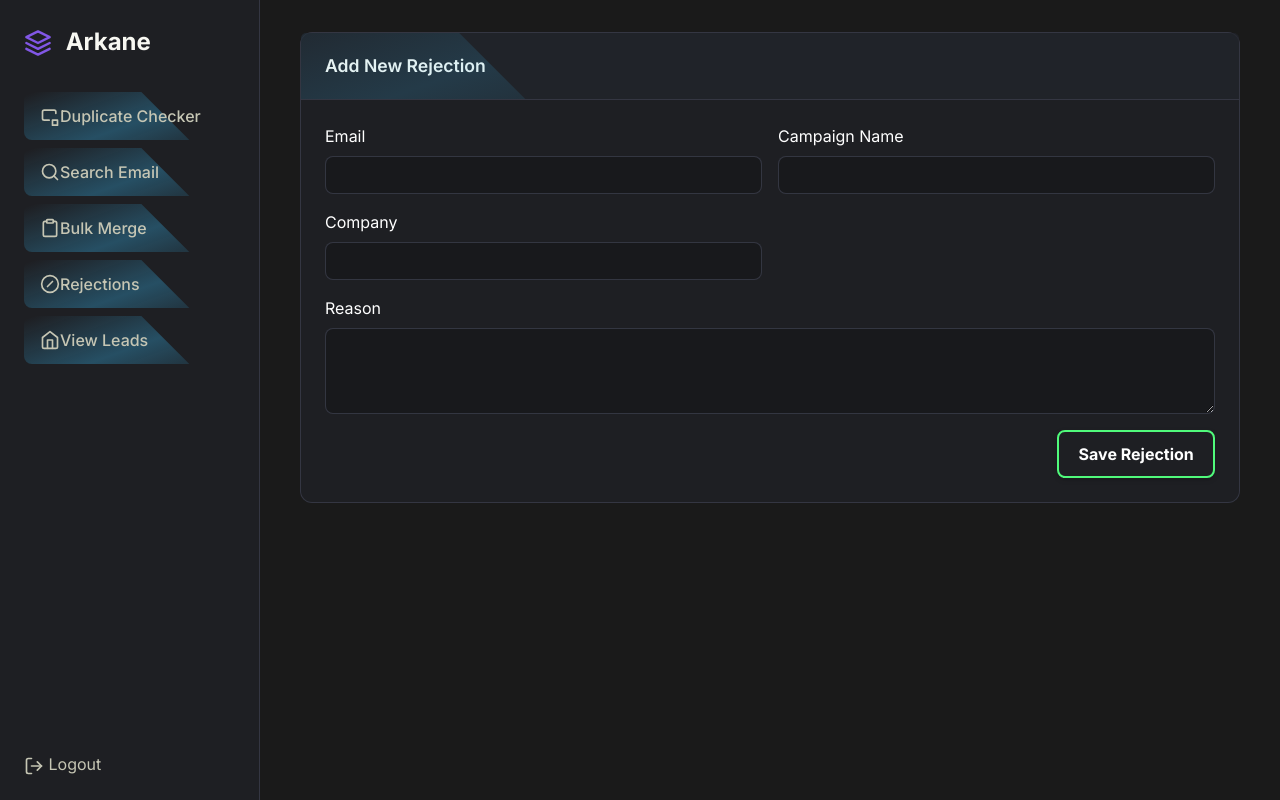
After one commit to Techmee-Digital/arkane, a Flask app: template templates/rejections.html in a window 1280 px wide. The commit adds this page. Run offline with Flask 3, Linux system fonts and the light colour scheme; the template is opened without the code that fills it, so the values that code supplies are empty; parts of the project's set-up code (start-up, migrations or seed data) failed here and were passed over.

Commit message:
added rejections

```diff
--- a/app.py
+++ b/app.py
@@ -39,11 +39,14 @@ def ensure_min_schema_and_seed():
     - Best-effort add FKs
     - Seed default teams/users
     """
-    engine = db.engine
+    engine = db.engine  # ✅ must be defined first
 
-    # 1) Add missing columns/indexes (start as NULL so we can backfill safely)
     with engine.begin() as conn:
-        # users.team_id
+        # --- Add the new column "reason" if missing ---
+        if not table_has_column(engine, 'leads', 'reason'):
+            conn.execute(sa.text("ALTER TABLE leads ADD COLUMN reason VARCHAR(500) DEFAULT ''"))
+
+        # --- users.team_id ---
         if not table_has_column(engine, 'users', 'team_id'):
             conn.execute(sa.text("ALTER TABLE users ADD COLUMN team_id INT NULL"))
             try:
@@ -51,11 +54,11 @@ def ensure_min_schema_and_seed():
             except Exception:
                 pass
 
-        # users.role
+        # --- users.role ---
         if not table_has_column(engine, 'users', 'role'):
             conn.execute(sa.text("ALTER TABLE users ADD COLUMN role VARCHAR(32) DEFAULT 'member'"))
 
-        # leads.team_id
+        # --- leads.team_id ---
         if not table_has_column(engine, 'leads', 'team_id'):
             conn.execute(sa.text("ALTER TABLE leads ADD COLUMN team_id INT NULL"))
             try:
@@ -63,30 +66,30 @@ def ensure_min_schema_and_seed():
             except Exception:
                 pass
 
-        # composite index (team_id,email) for fast per-team lookups
+        # --- composite index (team_id,email) ---
         try:
             conn.execute(sa.text("CREATE INDEX ix_leads_team_email ON leads (team_id, email)"))
         except Exception:
             pass
 
-    # 2) Ensure a base team so we can backfill safely
+    # --- Ensure base team so we can backfill safely ---
     campaign = Team.query.filter_by(name="Campaign").first()
     if not campaign:
         campaign = Team(name="Campaign")
         db.session.add(campaign)
         db.session.commit()
 
-    # 3) Backfill any NULL team_id to Campaign
+    # --- Backfill any NULL team_id to Campaign ---
     with engine.begin() as conn:
         conn.execute(sa.text("UPDATE users SET team_id = :tid WHERE team_id IS NULL"), {"tid": campaign.id})
         conn.execute(sa.text("UPDATE leads SET team_id = :tid WHERE team_id IS NULL"), {"tid": campaign.id})
 
-    # 4) Make columns NOT NULL now that they’re populated
+    # --- Make columns NOT NULL ---
     with engine.begin() as conn:
         conn.execute(sa.text("ALTER TABLE users MODIFY team_id INT NOT NULL"))
         conn.execute(sa.text("ALTER TABLE leads MODIFY team_id INT NOT NULL"))
 
-        # 5) Best-effort FKs (ignore if they already exist / different names)
+        # --- Add FKs safely ---
         try:
             conn.execute(sa.text("""
                 ALTER TABLE users
@@ -107,7 +110,7 @@ def ensure_min_schema_and_seed():
         except Exception:
             pass
 
-    # 6) Seed remaining teams/users (idempotent)
+    # --- Seed default users and teams ---
     create_default_users()
 
 
@@ -288,6 +291,59 @@ def create_app():
     def logout():
         logout_user()
         return redirect(url_for('login'))
+    @app.route('/rejections', methods=['GET', 'POST'])
+    @login_required
+    def rejections():
+        if request.method == 'POST':
+            email = request.form.get('email', '').strip().lower()
+            campaign = request.form.get('campaign', '').strip()
+            company = request.form.get('company', '').strip()
+            reason = request.form.get('reason', '').strip()
+
+            if not email or not reason:
+                flash("Email and reason are required.", "warning")
+            else:
+                from model import Rejection
+                new_r = Rejection(
+                    email=email,
+                    campaign=campaign,
+                    company=company,
+                    reason=reason,
+                    team_id=current_user.team_id
+                )
+            db.session.add(new_r)
+            db.session.commit()
+
+            # --- Update or create matching lead ---
+            lead = Lead.query.filter_by(email=email, team_id=current_user.team_id).first()
+            if not lead:
+                lead = Lead(
+                    email=email,
+                    company=company,
+                    campaign=campaign,
+                    reason=reason,
+                    team_id=current_user.team_id
+                )
+                db.session.add(lead)
+            else:
+                lead.reason = reason
+                lead.company = company or lead.company
+                lead.campaign = campaign or lead.campaign
+
+            db.session.commit()
+            flash("Rejection saved and linked to Leads successfully.", "success")
+
+            return redirect(url_for('rejections'))
+
+        # Fetch existing rejections
+        from model import Rejection
+        all_rejections = (
+            Rejection.query.filter_by(team_id=current_user.team_id)
+            .order_by(Rejection.created_at.desc())
+            .all()
+        )
+        return render_template('rejections.html', rejections=all_rejections)
+
 
     # ─── Main tool route ───────────────────────────────────────────
     @app.route('/', methods=['GET', 'POST'])
@@ -440,7 +496,8 @@ def create_app():
                 return redirect(url_for("tools", tab="viewdb"))
 
             # ===== Download actions (no password required) =====
-            elif action in ['download_selected', 'download_all', 'download_filtered']:
+            elif action in ['download_selected', 'download_all', 'download_filtered', 'download_rejected']:
+
                 try:
                     print("DOWNLOAD FORM DATA:", dict(request.form))
 
@@ -457,6 +514,10 @@ def create_app():
                             return redirect(url_for('tools', tab='viewdb'))
                         query = query.filter(Lead.id.in_(selected_ids))
                         filename = "selected_leads.xlsx"
+                        if action == 'download_rejected':
+                            query = query.filter(Lead.reason != "")
+                            filename = "rejected_leads.xlsx"
+
 
                     elif action == 'download_filtered':
                         if request.form.get('enable_email') and request.form.get('filter_email'):
@@ -737,6 +798,9 @@ def create_app():
                 query = query.filter(Lead.company.ilike(f"%{request.args.get('filter_company')}%"))
             if request.args.get('enable_source') and request.args.get('filter_source'):
                 query = query.filter(Lead.source_file.ilike(f"%{request.args.get('filter_source')}%"))
+            if request.args.get('enable_reason') and request.args.get('filter_reason'):
+                query = query.filter(Lead.reason.ilike(f"%{request.args.get('filter_reason')}%"))
+
 
 
             # This is the key change: .paginate() instead of .all()
--- a/templates/base.html
+++ b/templates/base.html
@@ -23,18 +23,25 @@
     'duplicate': ('Duplicate Checker', '<polyline points="15 17 21 17 21 23 15 23 15 17"></polyline><path d="M11 17H5a2 2 0 0 1-2-2V7c0-1.1.9-2 2-2h12a2 2 0 0 1 2 2v2"></path>'),
     'search': ('Search Email', '<circle cx="11" cy="11" r="8"></circle><line x1="21" y1="21" x2="16.65" y2="16.65"></line>'),
     'merge': ('Bulk Merge', '<path d="M16 4h2a2 2 0 0 1 2 2v14a2 2 0 0 1-2 2H6a2 2 0 0 1-2-2V6a2 2 0 0 1 2-2h2"></path><rect x="8" y="2" width="8" height="4" rx="1" ry="1"></rect>'),
+    'rejections': ('Rejections', '<circle cx="12" cy="12" r="10"></circle><line x1="15" y1="9" x2="9" y2="15"></line>'),
     'viewdb': ('View Leads', '<path d="M3 9l9-7 9 7v11a2 2 0 0 1-2 2H5a2 2 0 0 1-2-2z"></path><polyline points="9 22 9 12 15 12 15 22"></polyline>')
 } %}
+
+
 {% for tab_id, (title, icon_path) in nav_items.items() %}
 <li class="nav-item">
-<a class="nav-link {% if active_tab == tab_id %}active{% endif %} {% if tab_id == 'viewdb' %}no-hover{% endif %}" href="{{ url_for('tools', tab=tab_id, token=dedupe.token) }}">
-                <svg class="nav-icon" xmlns="http://www.w3.org/2000/svg" width="20" height="20" viewBox="0 0 24 24" fill="none" stroke="currentColor" stroke-width="2" stroke-linecap="round" stroke-linejoin="round">
+    {% set token_val = dedupe.token if dedupe is defined and 'token' in dedupe else '' %}
+    <a class="nav-link {% if active_tab == tab_id %}active{% endif %} {% if tab_id == 'viewdb' %}no-hover{% endif %}"
+       href="{{ url_for('tools', tab=tab_id, token=token_val) if tab_id != 'rejections' else url_for('rejections') }}">
+        <svg class="nav-icon" xmlns="http://www.w3.org/2000/svg" width="20" height="20" viewBox="0 0 24 24" fill="none"
+             stroke="currentColor" stroke-width="2" stroke-linecap="round" stroke-linejoin="round">
             {{ icon_path|safe }}
         </svg>
         <span class="nav-text">{{ title }}</span>
     </a>
 </li>
 {% endfor %}
+
 </ul>
 
         <div class="sidebar-footer">
--- /dev/null
+++ b/templates/rejections.html
@@ -0,0 +1,32 @@
+{% extends "base.html" %}
+{% block content %}
+<div class="content-wrapper">
+  <div class="card">
+    <div class="card-header">Add New Rejection</div>
+    <div class="card-body">
+      <form method="POST" class="row g-3">
+        <div class="col-md-6">
+          <label class="form-label">Email</label>
+          <input type="email" name="email" class="form-control" required>
+        </div>
+        <div class="col-md-6">
+          <label class="form-label">Campaign Name</label>
+          <input type="text" name="campaign" class="form-control">
+        </div>
+        <div class="col-md-6">
+          <label class="form-label">Company</label>
+          <input type="text" name="company" class="form-control">
+        </div>
+        <div class="col-md-12">
+          <label class="form-label">Reason</label>
+          <textarea name="reason" class="form-control" rows="3" required></textarea>
+        </div>
+        <div class="col-12 text-end">
+          <button type="submit" class="btn btn-success btn-liquid">
+            <span class="btn-text">Save Rejection</span>
+          </button>
+        </div>
+      </form>
+    </div>
+  </div>
+{% endblock %}
```
Also changed, not shown: model.py (+18 -0 lines), templates/tools.html (+22 -3 lines). Lines whose indentation alone changed are shown as unchanged.
